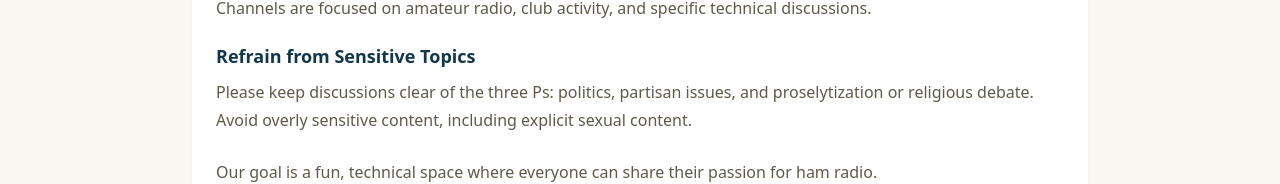
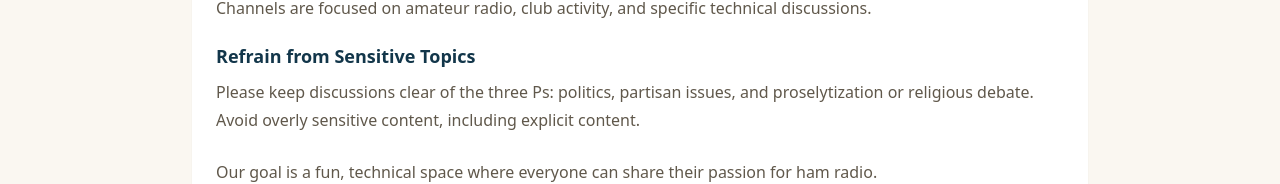
Before and after one commit to membership-ccarc/n7rb, a Next.js app: page /join-contact/slack in a window 1280 px wide. Shown: the part 997-1181 px from the top of the page. Built offline with nearby package versions, Linux system fonts and the light colour scheme.

Commit message:
Refine content warning for sensitive topics
Updated text to remove redundancy in content warning.

```diff
--- a/app/join-contact/slack/page.tsx
+++ b/app/join-contact/slack/page.tsx
@@ -55,7 +55,7 @@ export default function SlackPage() {
           <div>
             <h3 className="text-lg font-black text-mountain-900">Refrain from Sensitive Topics</h3>
             <p className="mt-2 leading-7 text-stonewarm-700">
-              Please keep discussions clear of the three Ps: politics, partisan issues, and proselytization or religious debate. Avoid overly sensitive content, including explicit sexual content.
+              Please keep discussions clear of the three Ps: politics, partisan issues, and proselytization or religious debate. Avoid overly sensitive content, including explicit content.
             </p>
           </div>
         </div>
```
